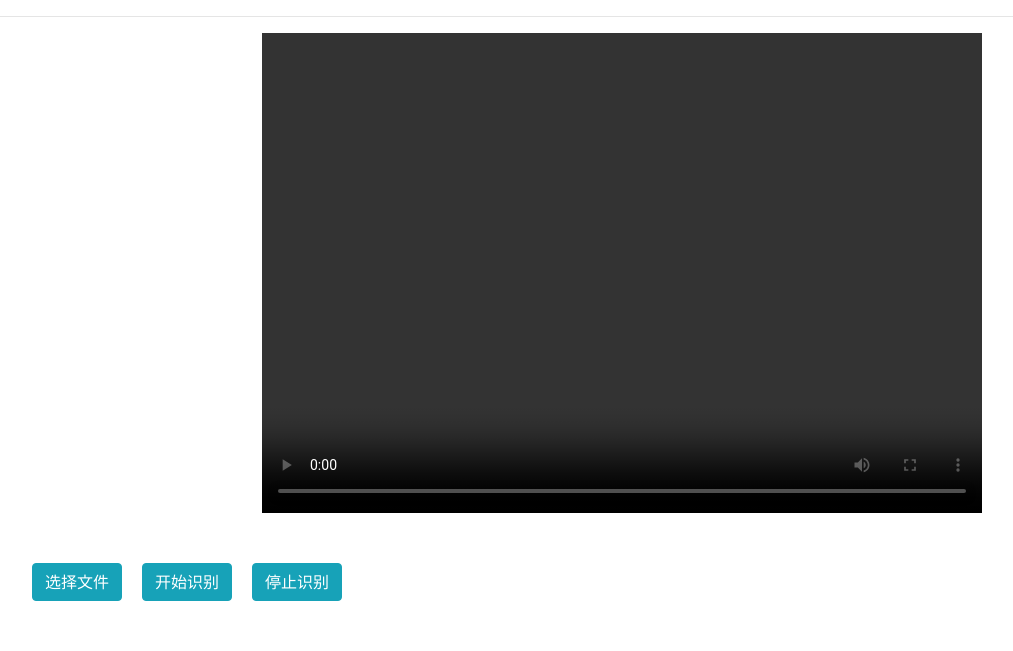
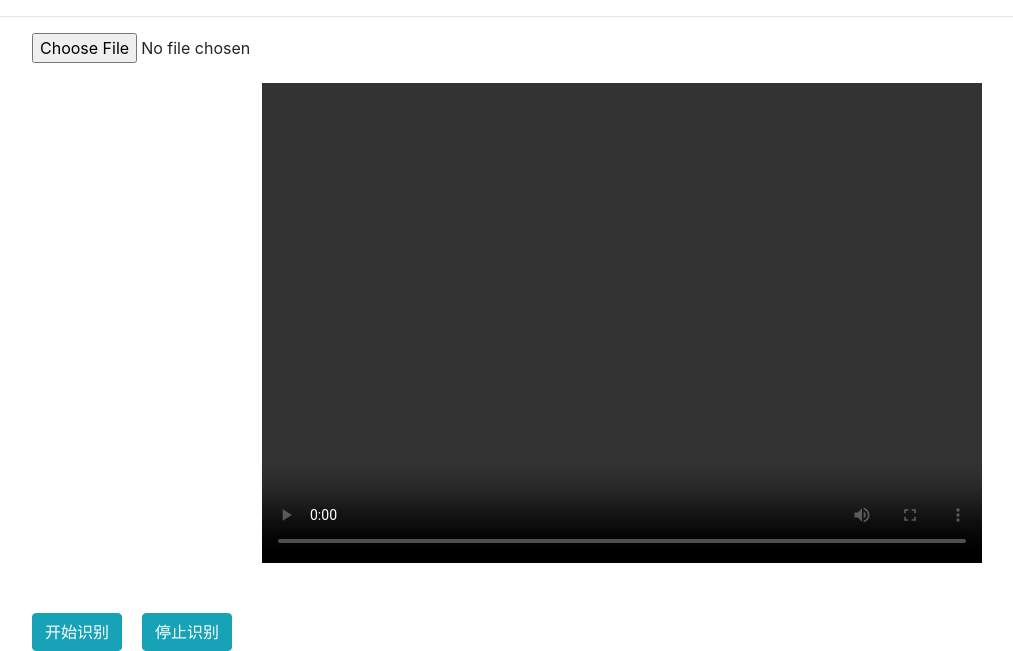
Before and after one commit to czj970203/emotion_classification, a Flask app: template app/templates/video.html in a window 1280 px wide. Shown: the part 56-707 px from the top of the page, without its empty margins (18-1031 px from the left). Run offline with Flask 2, Linux system fonts and the light colour scheme; the template is opened without the code that fills it, so the values that code supplies are empty; some libraries are stand-ins or nearby versions.

Commit message:
last change

```diff
--- a/app/templates/video.html
+++ b/app/templates/video.html
@@ -27,13 +27,12 @@
             </div>
     </nav>
     <hr />
-    <!--<input type="file" id="file" onchange="onInputFileChange()">-->
+    <input style="margin-left: 50px;margin-bottom: 20px" type="file" id="file" onchange="onInputFileChange()">
     <div class="text-center" style="margin-bottom: 50px">
         <video id="audio_id" controls autoplay loop style="width: 720px;height: 480px">Your browser can't support HTML5 Audio</video>
     </div>
 
     <div class="row" style="margin-left: 50px;margin-bottom: 50px">
-        <button type="button" class="btn btn-info" style="margin-right: 20px" onclick="onInputFileChange()">选择文件</button>
         <button type="button" class="btn btn-info" style="margin-right: 20px" onclick="start()">开始识别</button>
         <button type="button" class="btn btn-info" onclick="stop()">停止识别</button>
     </div>
```
